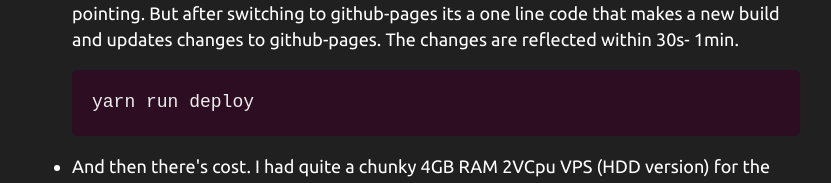
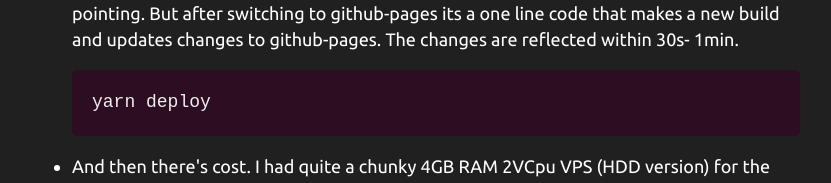
Before and after one commit to bishaludas/bishaludas.github.io, a React (Create React App) app: page /articles/no_vps_anymore in a window 1280 px wide. Shown: the part 1667-1850 px from the top of the page, without its empty margins (224-1055 px from the left). Built offline with nearby package versions, Linux system fonts and the light colour scheme.

Commit message:
added article : I Don't need a VPS anymore v3

```diff
--- a/src/components/Articles/posts/NoVpsAnymore.js
+++ b/src/components/Articles/posts/NoVpsAnymore.js
@@ -159,7 +159,7 @@ const NoVpsAnymore = (props) => {
             github-pages its a one line code that makes a new build and updates
             changes to github-pages. The changes are reflected within 30s- 1min.
             <pre className="ql-syntax" spellCheck="false">
-              yarn run deploy
+              yarn deploy
             </pre>
           </li>
 
```
